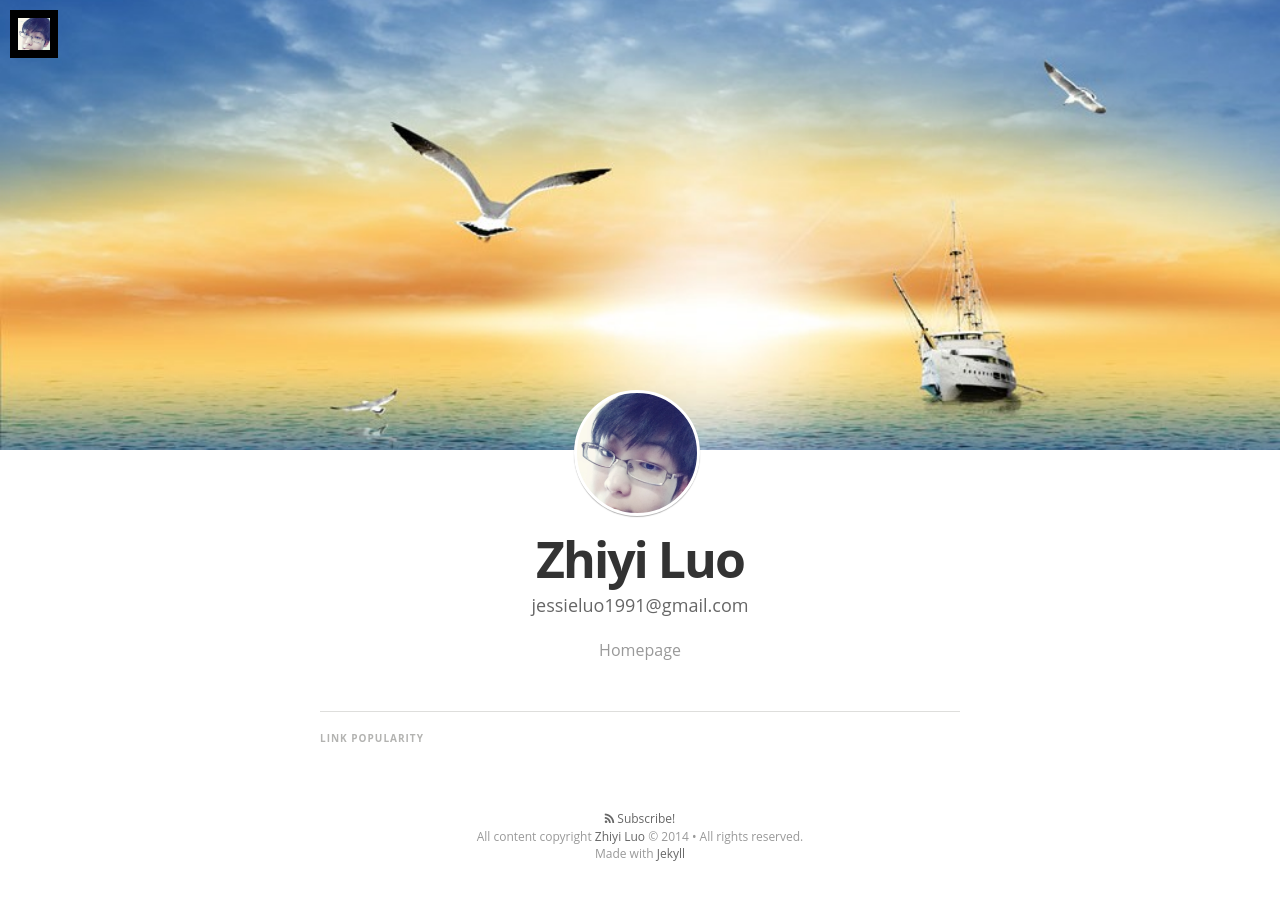
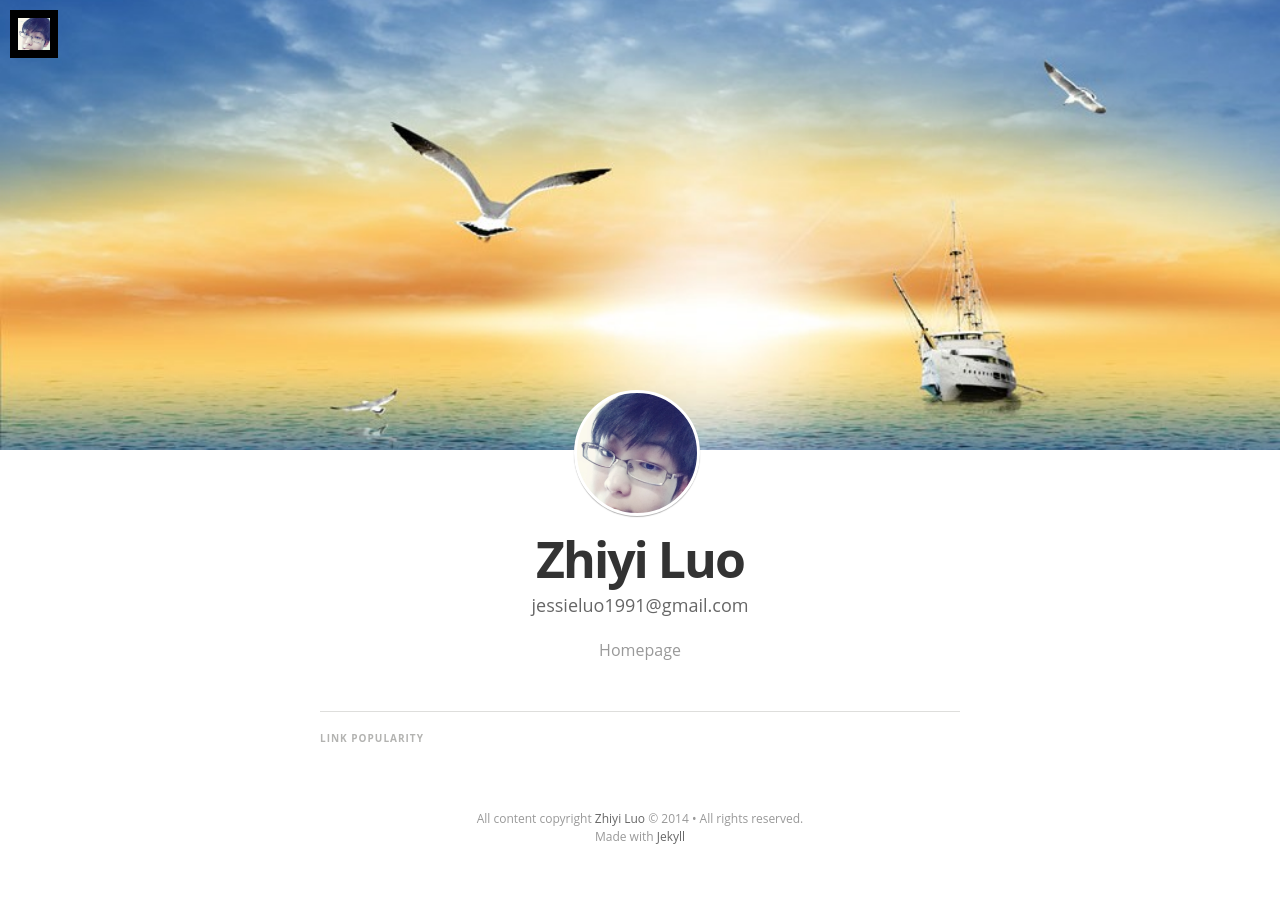
Before and after one commit to yysherlock/yysherlock.github.io, a Jekyll site: the page built from index.html, in a window 1280 px wide. Built offline with Jekyll 4.4.1, drawn with Linux system fonts in a browser that asks for light colours; nearby versions of some CDN libraries; some web fonts are replaced; Markdown is read by kramdown in place of the engine named in the settings; the list of posts is cut into pages by our own code.

Commit message:
fix footer subscirbe

```diff
--- a/_includes/footer.html
+++ b/_includes/footer.html
@@ -1,7 +1,8 @@
 <!-- footer start -->
 
 <footer class="site-footer">
-  <a class="subscribe" href="{{ "/feed.xml" | prepend: site.baseurl }}"> <span class="tooltip"> <i class="fa fa-rss"></i> Subscribe!</span></a>
+<!--  <a class="subscribe" href="{{ "/feed.xml" | prepend: site.baseurl }}"> <span class="tooltip"> <i class="fa fa-rss"></i> Subscribe!</span></a> -->
+
     <div class="inner">
          <section class="copyright">All content copyright <a href="mailto:{{ site.email}}">{{ site.name }}</a> &copy; 2014 &bull; All rights reserved.</section>
          <section class="poweredby">Made with <a href="http://jekyllrb.com"> Jekyll</a></section>
```
